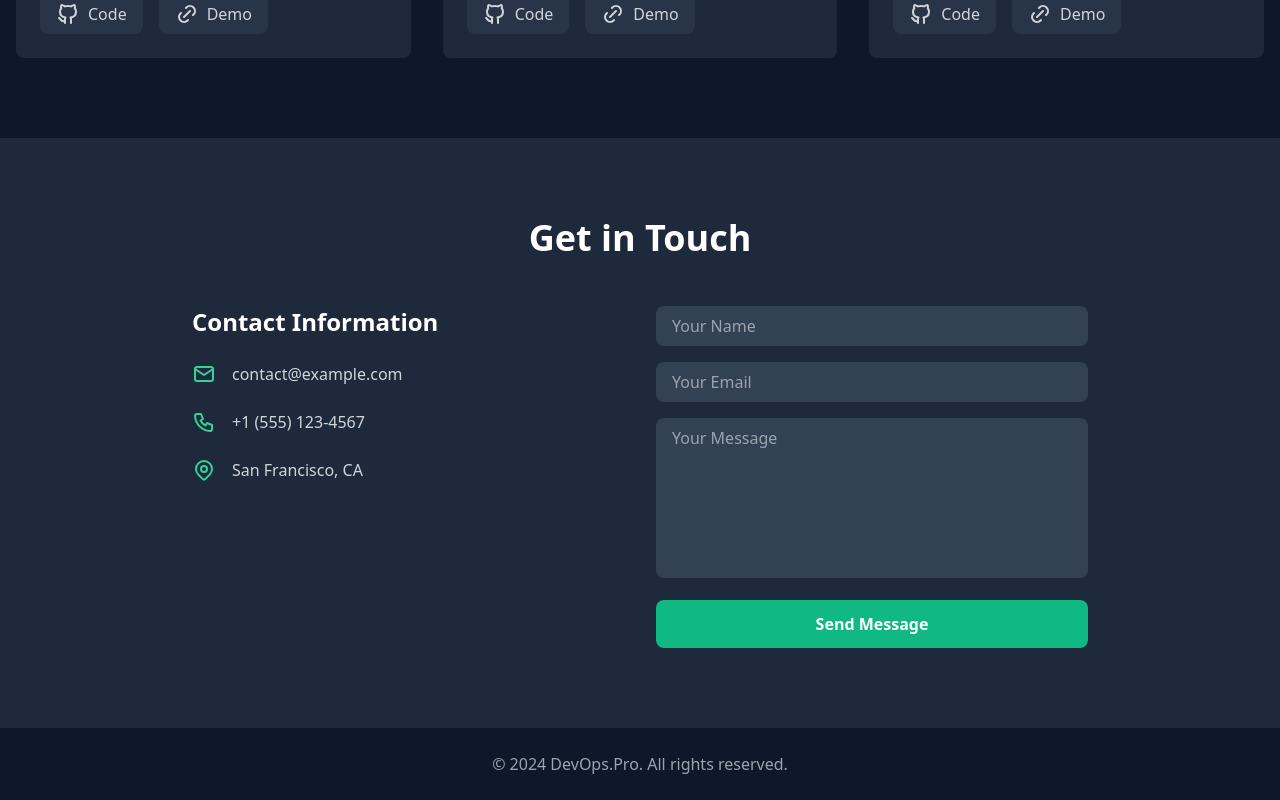
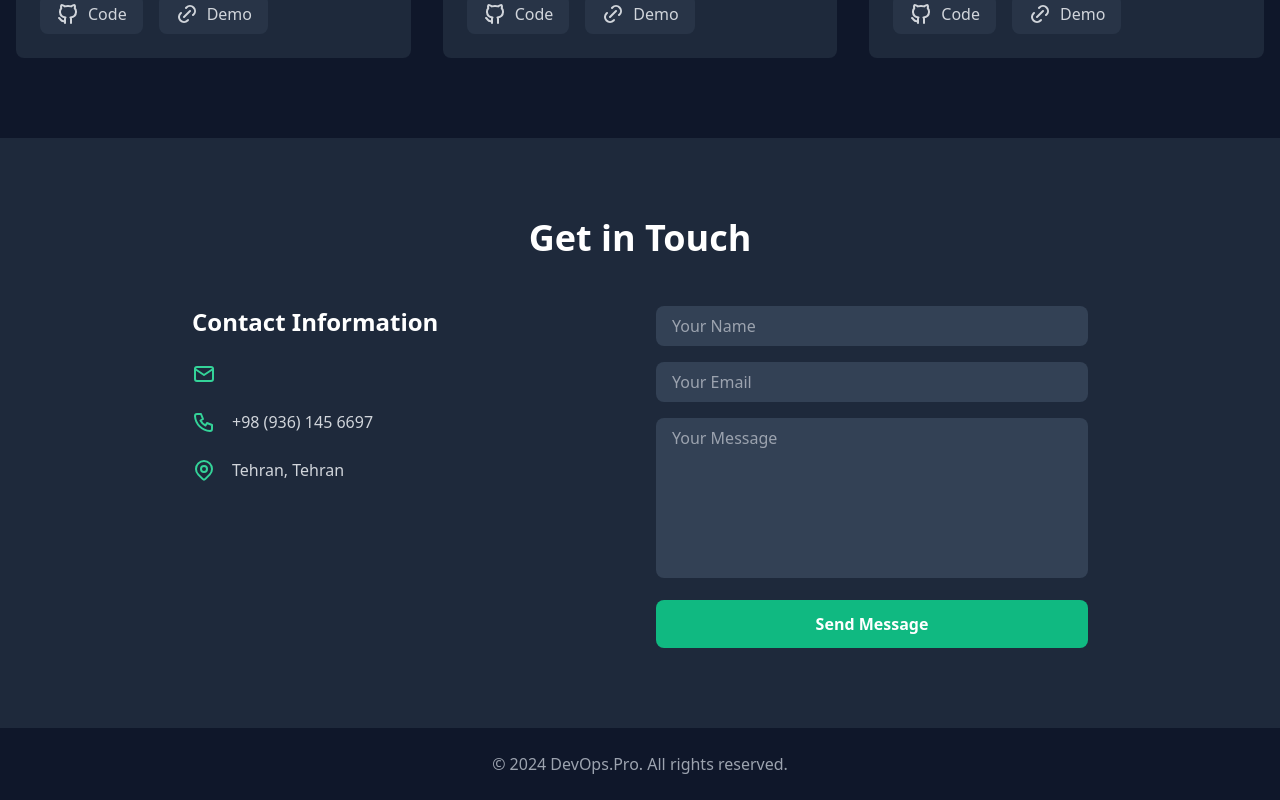
Before and after one commit to mrbooshehri/portfolio, a React (Vite) app: page / in a window 1280 px wide. Shown: the part 2274-3074 px from the top of the page. Built offline with nearby package versions, Linux system fonts and the light colour scheme.

Commit message:
update contact information

```diff
--- a/src/components/Contact.tsx
+++ b/src/components/Contact.tsx
@@ -41,7 +41,7 @@ export default function Contact() {
                 <path d="M3 7a2 2 0 0 1 2 -2h14a2 2 0 0 1 2 2v10a2 2 0 0 1 -2 2h-14a2 2 0 0 1 -2 -2v-10z" />
                 <path d="M3 7l9 6l9 -6" />
               </svg>
-              <span>contact@example.com</span>
+              <span></span>
             </div>
             <div className="flex items-center gap-4 text-gray-300">
               <svg
@@ -59,7 +59,7 @@ export default function Contact() {
                 <path stroke="none" d="M0 0h24v24H0z" fill="none" />
                 <path d="M5 4h4l2 5l-2.5 1.5a11 11 0 0 0 5 5l1.5 -2.5l5 2v4a2 2 0 0 1 -2 2a16 16 0 0 1 -15 -15a2 2 0 0 1 2 -2" />
               </svg>
-              <span>+1 (555) 123-4567</span>
+              <span>+98 (936) 145 6697</span>
             </div>
             <div className="flex items-center gap-4 text-gray-300">
               <svg
@@ -78,7 +78,7 @@ export default function Contact() {
                 <path d="M9 11a3 3 0 1 0 6 0a3 3 0 0 0 -6 0" />
                 <path d="M17.657 16.657l-4.243 4.243a2 2 0 0 1 -2.827 0l-4.244 -4.243a8 8 0 1 1 11.314 0z" />
               </svg>
-              <span>San Francisco, CA</span>
+              <span>Tehran, Tehran</span>
             </div>
           </div>
           <div>
```
